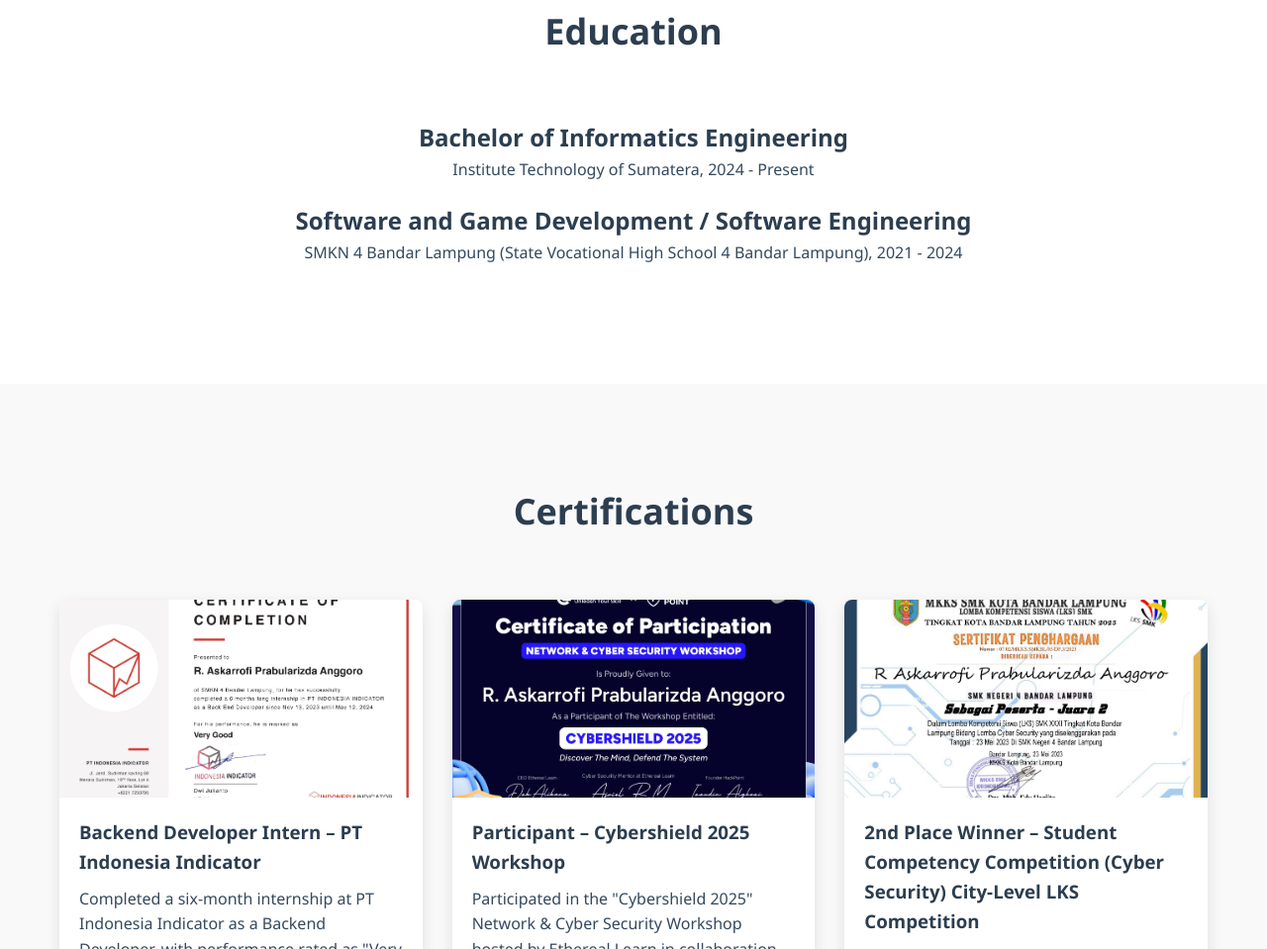
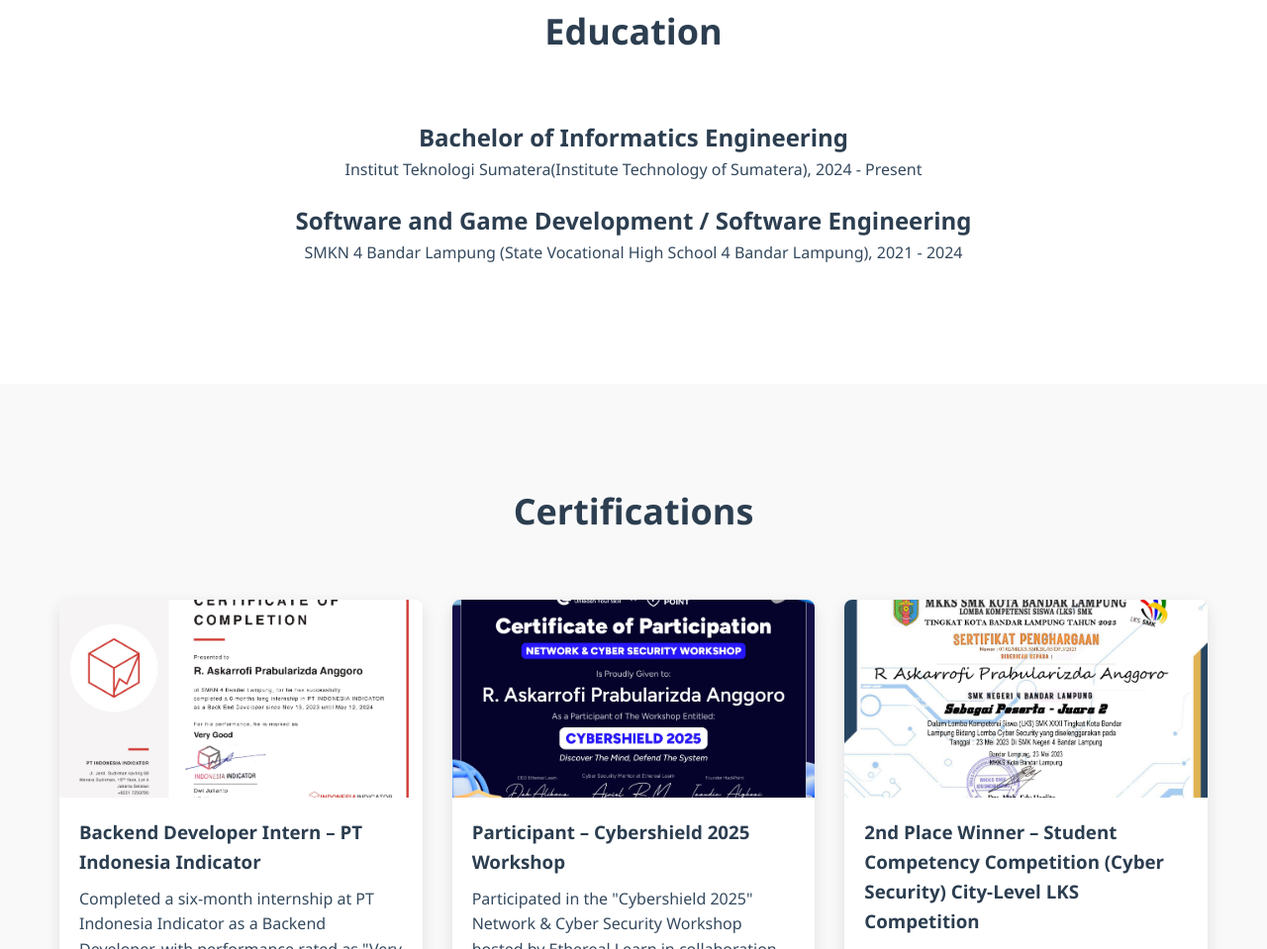
Before and after one commit to Askarrofi/portofolio, a plain HTML site: page index.html in a window 1280 px wide. Shown: the part 2595-3554 px from the top of the page at 99% size. Drawn offline with Linux system fonts and the light colour scheme.

Commit message:
Add files via upload

```diff
--- a/index.html
+++ b/index.html
@@ -555,7 +555,7 @@
             <div class="education-content">
                 <div class="education-item">
                     <h4>Bachelor of Informatics Engineering</h4>
-                    <p>Institute Technology of Sumatera, 2024 - Present</p>
+                    <p>Institut Teknologi Sumatera(Institute Technology of Sumatera), 2024 - Present</p>
                 </div>
                 <div class="education-item">
                     <h4>Software and Game Development / Software Engineering</h4>
```
